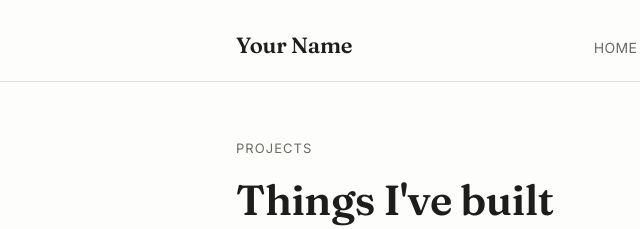
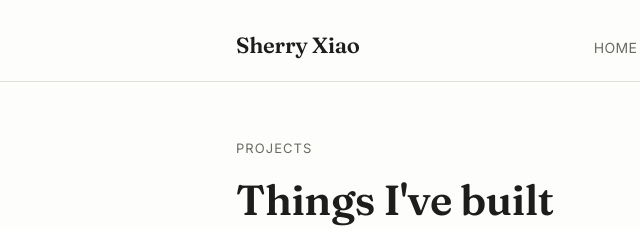
Before and after one commit to X-Sherry/X-Sherry.github.io, a plain HTML site: page projects.html in a window 1280 px wide. Shown: the top 229 px of the page, 88-728 px from the left. Drawn offline with Linux system fonts and the light colour scheme.

Commit message:
Update projects.html

```diff
--- a/projects.html
+++ b/projects.html
@@ -3,7 +3,7 @@
 <head>
 <meta charset="UTF-8">
 <meta name="viewport" content="width=device-width, initial-scale=1.0">
-<title>Projects — Your Name</title>
+<title>Projects — Sherry Xiao</title>
 <link rel="preconnect" href="https://fonts.googleapis.com">
 <link href="https://fonts.googleapis.com/css2?family=Fraunces:wght@500;600&family=Source+Serif+4:opsz,wght@8..60,400;8..60,600&family=Inter:wght@400;500&display=swap" rel="stylesheet">
 <link rel="stylesheet" href="style.css">
@@ -12,7 +12,7 @@
 
 <header class="site">
   <div class="wrap">
-    <a class="site-name" href="index.html">Your Name</a>
+    <a class="site-name" href="index.html">Sherry Xiao</a>
     <nav class="site">
       <ul>
         <li><a href="index.html">Home</a></li>
```
